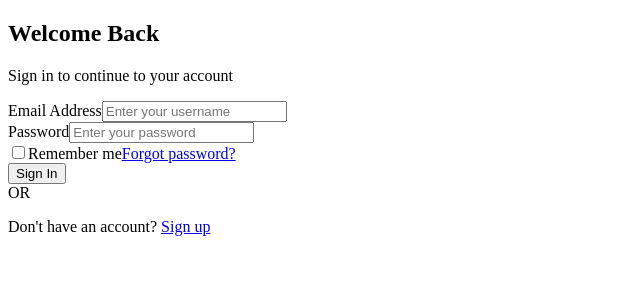
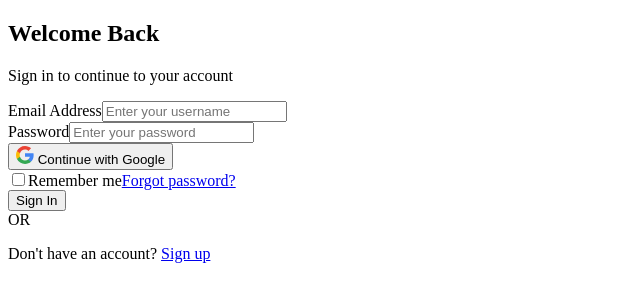
Before and after one commit to Mad-iq/FMS-Angular, an Angular app: page /login in a window 1280 px wide. Shown: the top 302 px of the page, without its empty margins (0-640 px from the left). Built offline with nearby package versions, Linux system fonts and the light colour scheme.

Commit message:
Updated login.html: added google button

```diff
--- a/src/app/components/login/login.html
+++ b/src/app/components/login/login.html
@@ -26,6 +26,16 @@
           required>
       </div>
 
+        <button class="btn-social">
+      <svg width="18" height="18" viewBox="0 0 18 18">
+        <path fill="#4285F4" d="M17.64 9.2c0-.637-.057-1.251-.164-1.84H9v3.481h4.844c-.209 1.125-.843 2.078-1.796 2.717v2.258h2.908c1.702-1.567 2.684-3.874 2.684-6.615z"/>
+        <path fill="#34A853" d="M9 18c2.43 0 4.467-.806 5.956-2.184l-2.908-2.258c-.806.54-1.837.86-3.048.86-2.344 0-4.328-1.584-5.036-3.711H.957v2.332C2.438 15.983 5.482 18 9 18z"/>
+        <path fill="#FBBC05" d="M3.964 10.707c-.18-.54-.282-1.117-.282-1.707s.102-1.167.282-1.707V4.961H.957C.347 6.175 0 7.55 0 9s.348 2.825.957 4.039l3.007-2.332z"/>
+        <path fill="#EA4335" d="M9 3.58c1.321 0 2.508.454 3.44 1.345l2.582-2.58C13.463.891 11.426 0 9 0 5.482 0 2.438 2.017.957 4.961L3.964 7.29C4.672 5.163 6.656 3.58 9 3.58z"/>
+      </svg>
+      Continue with Google
+    </button>
+
       <div class="form-options">
         <label class="checkbox-label">
           <input type="checkbox" [(ngModel)]="rememberMe" name="rememberMe">
@@ -41,15 +51,6 @@
       <span>OR</span>
     </div>
 
-    <!-- <button class="btn-social">
-      <svg width="18" height="18" viewBox="0 0 18 18">
-        <path fill="#4285F4" d="M17.64 9.2c0-.637-.057-1.251-.164-1.84H9v3.481h4.844c-.209 1.125-.843 2.078-1.796 2.717v2.258h2.908c1.702-1.567 2.684-3.874 2.684-6.615z"/>
-        <path fill="#34A853" d="M9 18c2.43 0 4.467-.806 5.956-2.184l-2.908-2.258c-.806.54-1.837.86-3.048.86-2.344 0-4.328-1.584-5.036-3.711H.957v2.332C2.438 15.983 5.482 18 9 18z"/>
-        <path fill="#FBBC05" d="M3.964 10.707c-.18-.54-.282-1.117-.282-1.707s.102-1.167.282-1.707V4.961H.957C.347 6.175 0 7.55 0 9s.348 2.825.957 4.039l3.007-2.332z"/>
-        <path fill="#EA4335" d="M9 3.58c1.321 0 2.508.454 3.44 1.345l2.582-2.58C13.463.891 11.426 0 9 0 5.482 0 2.438 2.017.957 4.961L3.964 7.29C4.672 5.163 6.656 3.58 9 3.58z"/>
-      </svg>
-      Continue with Google
-    </button> -->
 
     <p class="link-text">
       Don't have an account?
```
